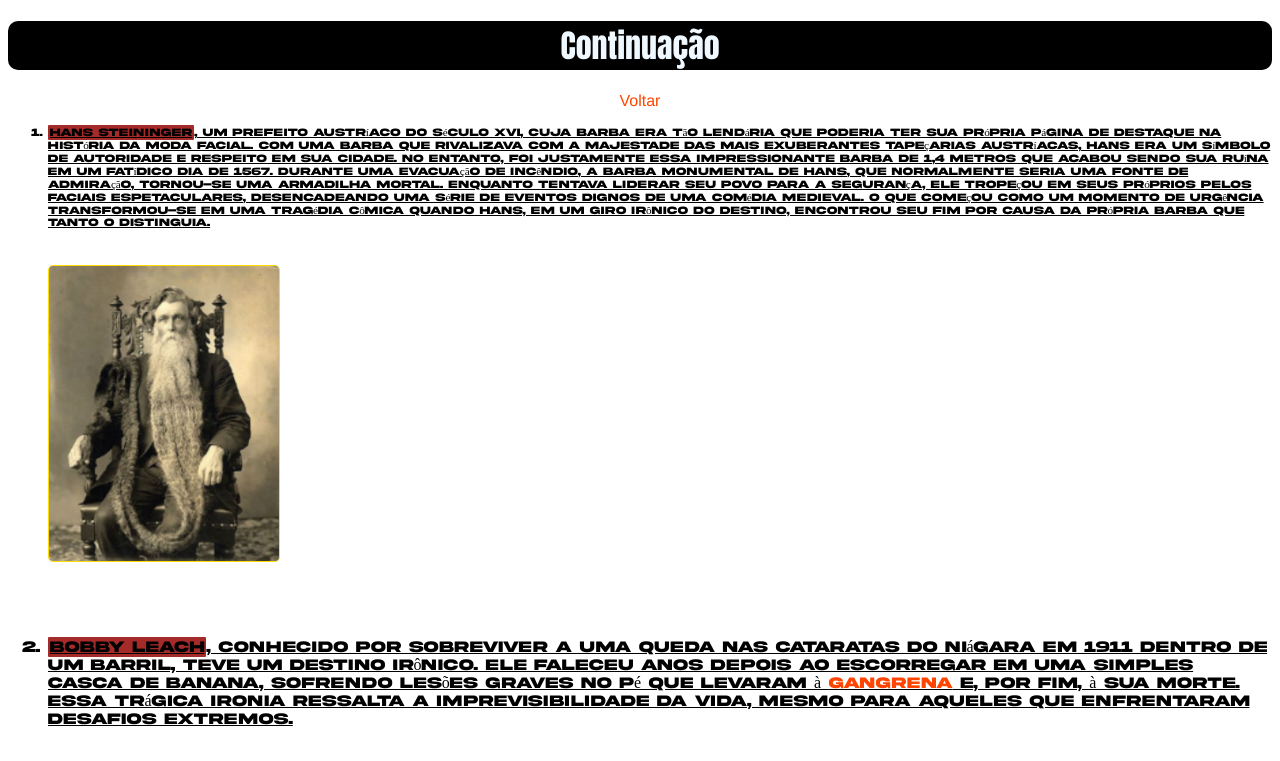
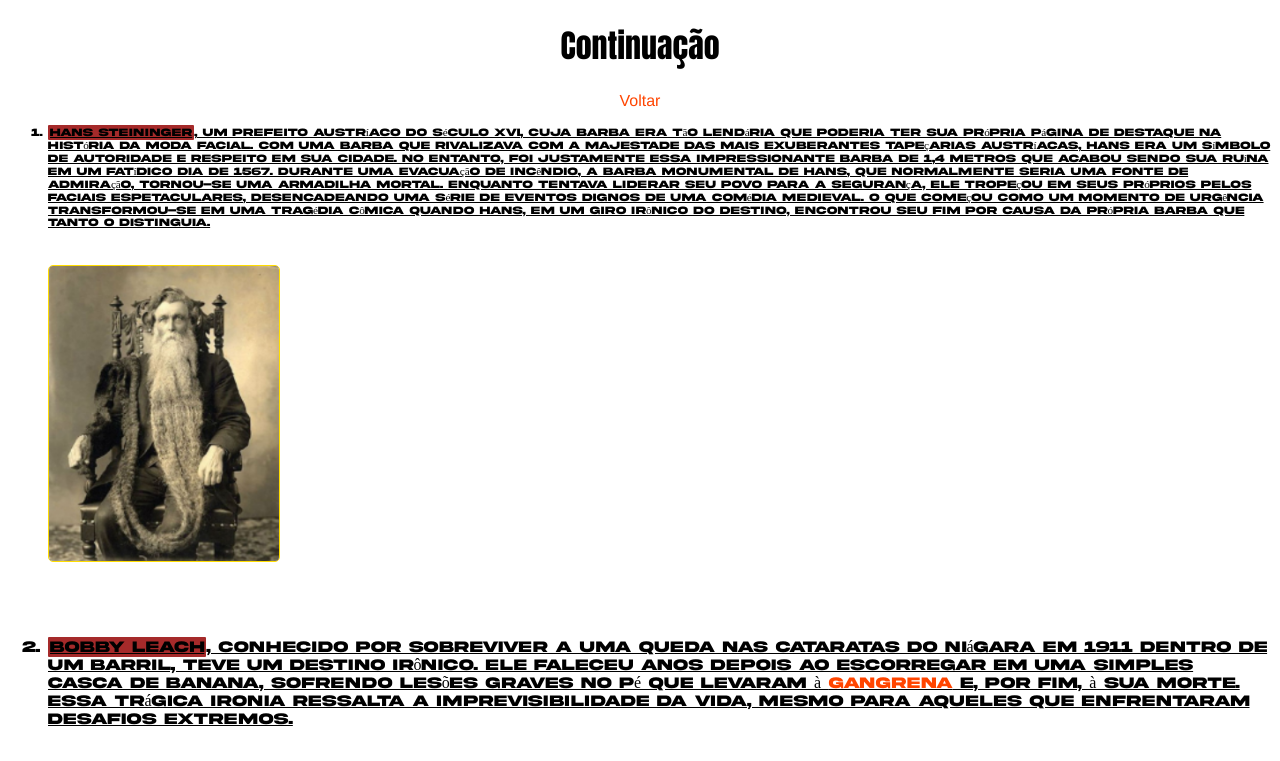
Before and after one commit to artgaleti/html-css, a plain HTML site: page trabalhos/site001/pag02.html in a window 1280 px wide. Shown: the top 761 px of the page. Drawn offline with Linux system fonts and the light colour scheme.

Commit message:
atualizacao

```diff
--- a/trabalhos/site001/pag02.html
+++ b/trabalhos/site001/pag02.html
@@ -3,8 +3,10 @@
 <head>
     <meta charset="UTF-8">
     <meta name="viewport" content="width=device-width, initial-scale=1.0">
-    <title>página 02</title>
+    <title>11 mortes estranhas e reais</title>
     <link rel="stylesheet" href="style.css">
+    <link rel="shortcut icon" href="Nova pasta/icon.ico.jpg" type="image/x-icon">
+
     <link rel="shortcut icon" href="Nova pasta/icon.ico" type="image/x-icon">
     <style>
         img.dif{
--- a/trabalhos/site001/style.css
+++ b/trabalhos/site001/style.css
@@ -7,8 +7,7 @@ h1 {
     font-family: Impact, Haettenschweiler, 'Arial Narrow Bold', sans-serif;
     font-weight: lighter;
     text-align: center;
-    background-color: rgb(0, 0, 0);
-    color: aliceblue;
+    color: rgb(0, 0, 0);
 
 }
 li {
@@ -27,6 +26,7 @@ a {
 p {
     font-family: 'Franklin Gothic Medium', 'Arial Narrow', Arial, sans-serif;
     font-weight: light;
+
 }
 
 
@@ -40,6 +40,7 @@ img{
 
 
 
+
 }
 
 #principal {
@@ -48,7 +49,6 @@ img{
 
 .introducao{
     text-align: center;
-
     font-size: clamp(1em, 1em + 1vw, 1.3em);
     font-family: sans-serif;
 
```
Also changed, not shown: trabalhos/site001/index.html (+1 -1 lines).
